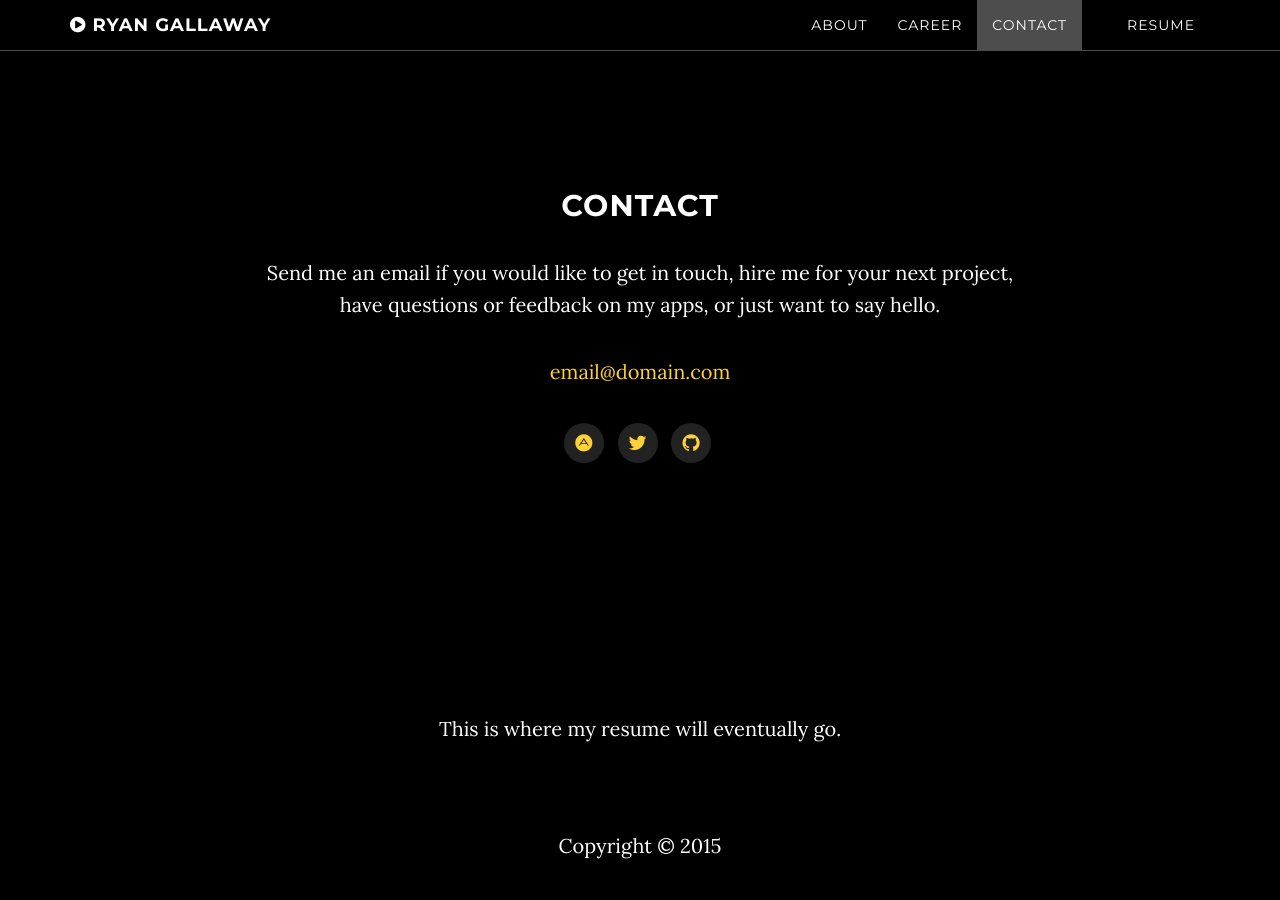
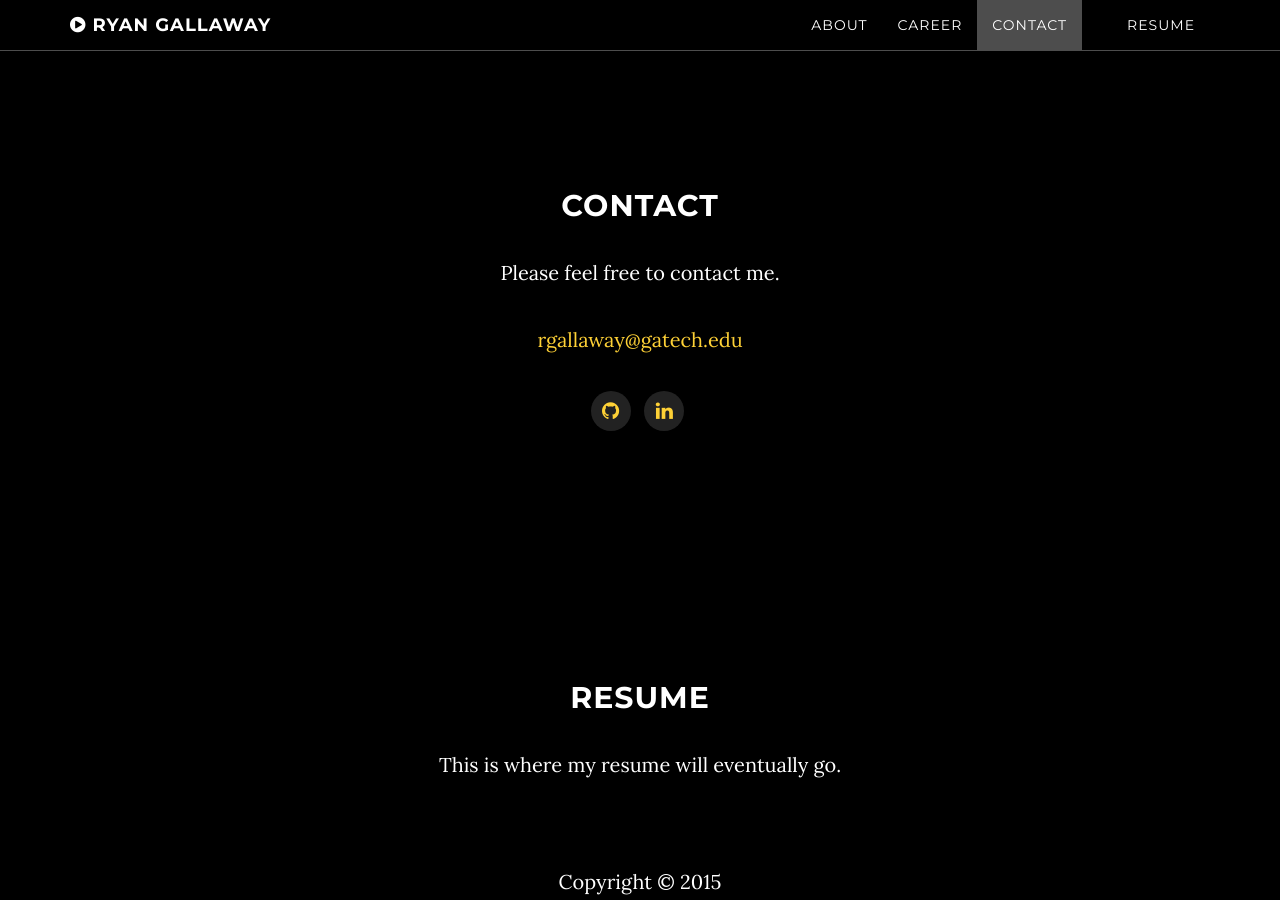
Before and after one commit to rgallaway/rgallaway.github.io, a Jekyll site: the page built from index.html, in a window 1280 px wide and 900 px high, scrolled down 4193 px. Built offline with Jekyll 4.4.1, drawn with Linux system fonts in a browser that asks for light colours.

Commit message:
added some stuff

```diff
--- a/contact.html
+++ b/contact.html
@@ -2,17 +2,15 @@
 layout: null
 section-type: contact
 title: Contact
-email: email@domain.com
+email: rgallaway@gatech.edu
 
 # Social networks usernames (many more available: google-plus, flickr, dribbble, pinterest, instagram, tumblr, linkedin, etc.)
 social:
-  - title: adn
-    url: https://alpha.app.net/kirbyt
-  - title: twitter
-    url: http://twitter.com/kirbyt
   - title: github
-    url: http://github.com/kirbyt
+    url: http://github.com/rgallaway
+  - title: linkedin
+    url: https://www.linkedin.com/pub/ryan-gallaway/105/a83/292
 ---
 ## Contact
 
-Send me an email if you would like to get in touch, hire me for your next project, have questions or feedback on my apps, or just want to say hello.
+Please feel free to contact me.
--- a/resume.html
+++ b/resume.html
@@ -3,4 +3,6 @@ layout: null
 section-type: default
 title: Resume
 ---
+## Resume
+
 This is where my resume will eventually go.
```
